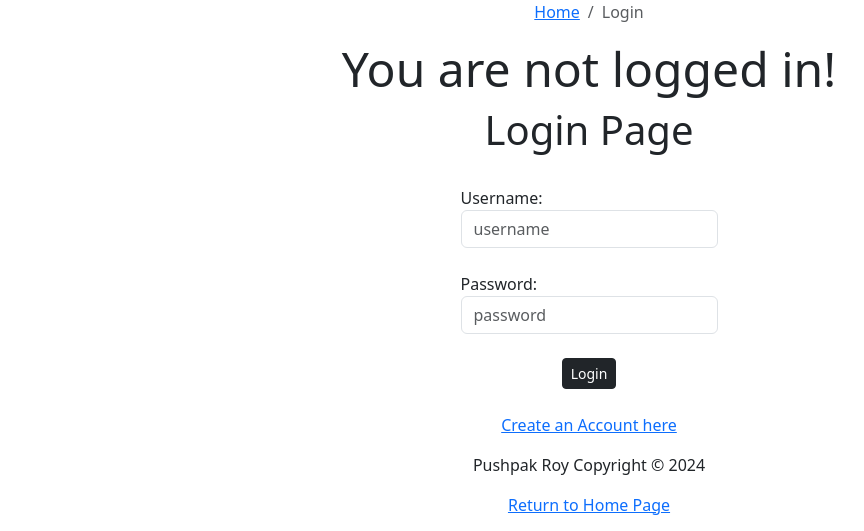
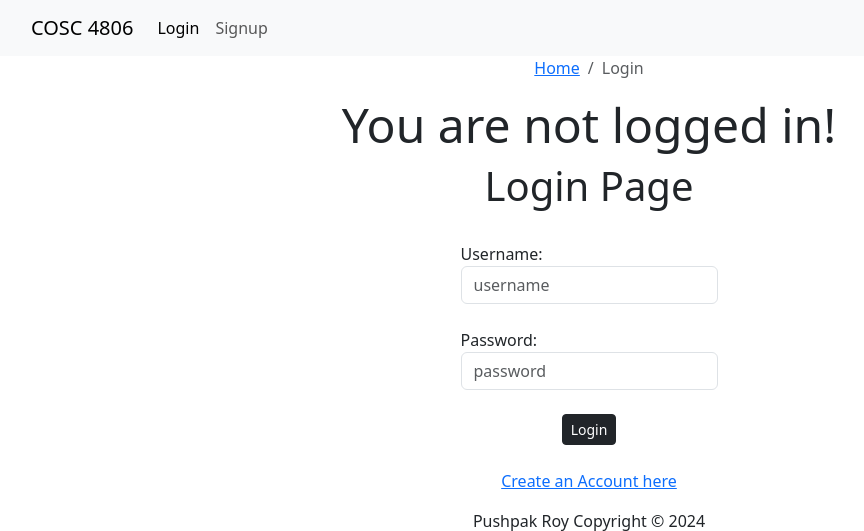
Before and after one commit to puroy3/COSC4806-5, a PHP site: page /login in a window 1280 px wide. Shown: the top 531 px of the page, without its empty margins (51-915 px from the left). Run offline with PHP 8.4, Linux system fonts and the light colour scheme; data that the repository does not hold is empty.

Commit message:
Update public header

```diff
--- a/app/views/templates/headerPublic.php
+++ b/app/views/templates/headerPublic.php
@@ -15,3 +15,20 @@ if (isset($_SESSION['auth']) == 1) {
     <meta name="mobile-web-app-capable" content="yes">
 </head>
 <body>
+    <nav class="navbar navbar-expand-lg navbar-light bg-light">
+      <div class="container">
+        <a class="navbar-brand" href="#">COSC 4806</a>
+        <button class="navbar-toggler" type="button" data-bs-toggle="collapse" data-bs-target="#navbarSupportedContent" aria-controls="navbarSupportedContent" aria-expanded="false" aria-label="Toggle navigation">
+          <span class="navbar-toggler-icon"></span>
+        </button>
+        <div class="collapse navbar-collapse" id="navbarSupportedContent">
+          <ul class="navbar-nav me-auto mb-2 mb-lg-0">
+            <li class="nav-item">
+              <a class="nav-link active" aria-current="page" href="/Login">Login</a>
+            </li>
+            <li class="nav-item">
+              <a class="nav-link" href="/create">Signup</a>
+            </li>
+        </div>
+      </div>
+    </nav>
```
